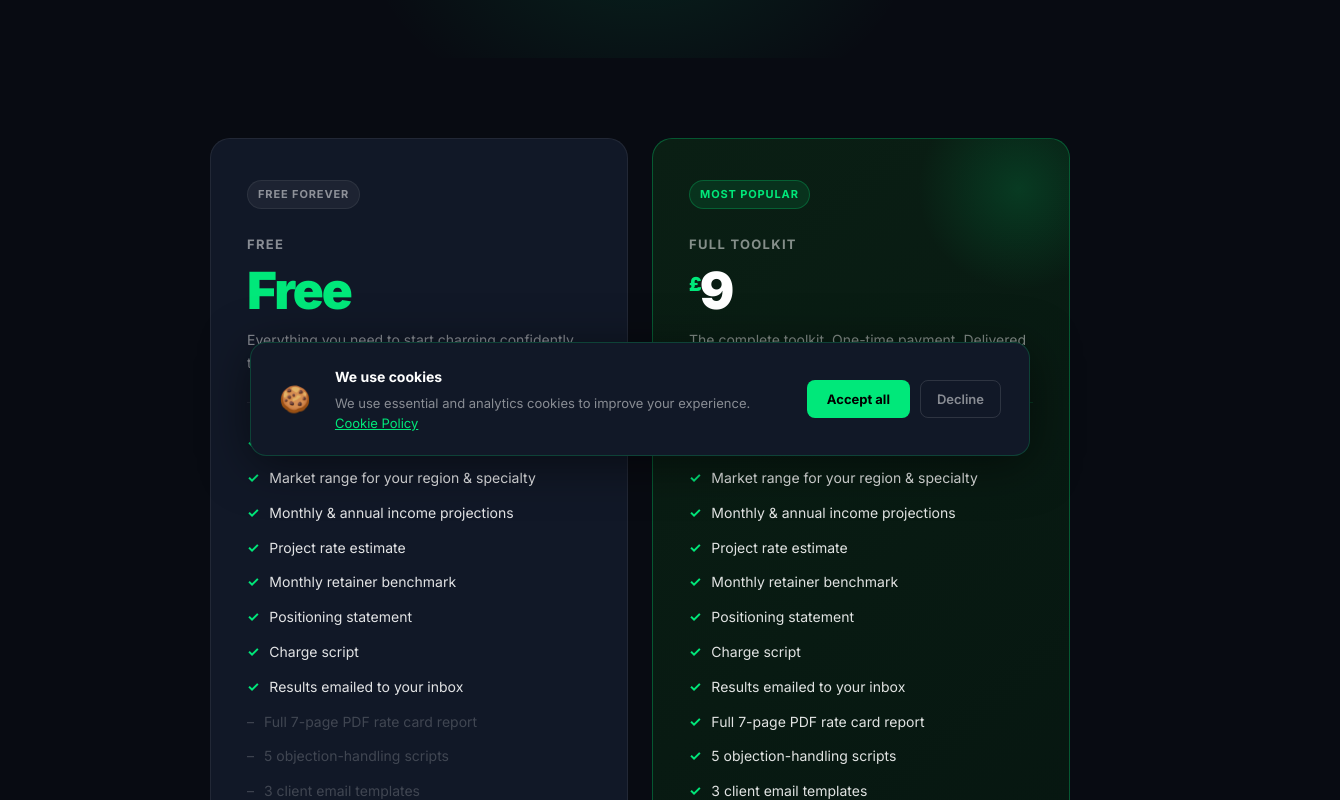
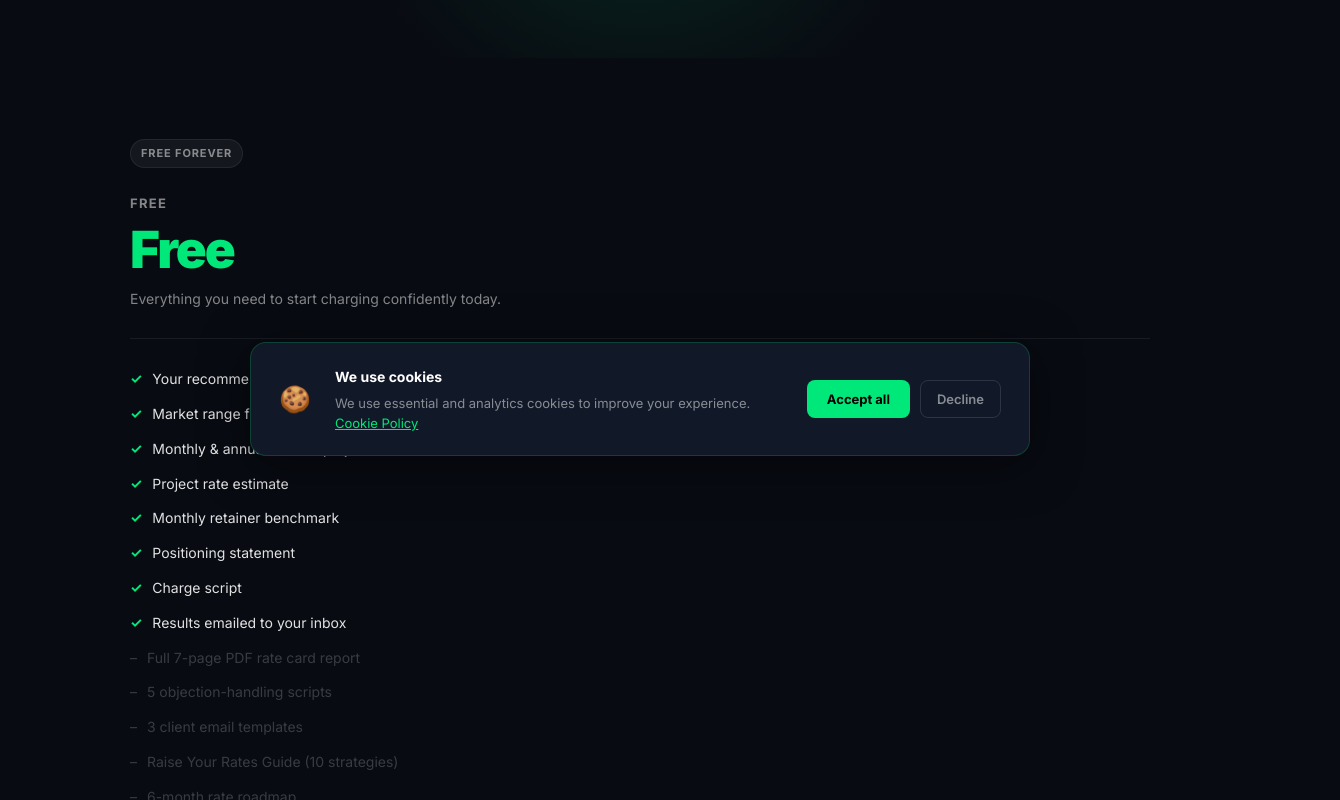
Before and after one commit to claritycost/claritycosts, a React (Vite) app: page /pricing in a window 1280 px wide. Shown: the part 320-1120 px from the top of the page, 1340 px wide, since content can reach past the window. Built offline with nearby package versions, Linux system fonts and the light colour scheme.

Commit message:
Update Pricing.jsx

```diff
--- a/src/pages/Pricing.jsx
+++ b/src/pages/Pricing.jsx
@@ -14,6 +14,7 @@ const FAQS = [
 
 export default function Pricing() {
   const [open, setOpen] = useState(null)
+
   return (
     <>
       <div className="page-header">
@@ -25,56 +26,72 @@ export default function Pricing() {
       </div>
 
       <div className="section">
-        <div style={{display:'grid',gridTemplateColumns:'1fr 1fr',gap:24,maxWidth:860,margin:'0 auto 80px'}}>
+        {/* Pricing cards — stack on mobile */}
+        <div className="pricing-cards">
+
           {/* Free */}
-          <div style={{background:'var(--card)',border:'1px solid var(--border)',borderRadius:20,padding:'40px 36px'}}>
-            <span className="badge badge-dim" style={{marginBottom:24,display:'inline-block'}}>Free forever</span>
-            <div style={{fontSize:13,fontWeight:700,textTransform:'uppercase',letterSpacing:'.1em',color:'var(--muted)',marginBottom:10}}>Free</div>
-            <div style={{fontSize:'3.2rem',fontWeight:900,color:'var(--green)',lineHeight:1,letterSpacing:'-0.04em',marginBottom:12}}>Free</div>
-            <p style={{fontSize:14,color:'var(--muted)',marginBottom:28,lineHeight:1.65}}>Everything you need to start charging confidently today.</p>
-            <hr style={{border:'none',borderTop:'1px solid var(--border)',marginBottom:28}} />
-            <ul style={{listStyle:'none',display:'flex',flexDirection:'column',gap:11,marginBottom:36}}>
-              {FREE.map(f=><li key={f} style={{display:'flex',alignItems:'flex-start',gap:10,fontSize:14,color:'var(--text)'}}><span style={{color:'var(--green)',fontWeight:700,flexShrink:0}}>✓</span>{f}</li>)}
-              {PAID_ONLY.map(f=><li key={f} style={{display:'flex',alignItems:'flex-start',gap:10,fontSize:14,color:'rgba(255,255,255,.2)'}}><span style={{flexShrink:0}}>–</span>{f}</li>)}
+          <div className="pricing-card pricing-card--free">
+            <span className="badge badge-dim" style={{ marginBottom: 24, display: 'inline-block' }}>Free forever</span>
+            <div style={{ fontSize: 13, fontWeight: 700, textTransform: 'uppercase', letterSpacing: '.1em', color: 'var(--muted)', marginBottom: 10 }}>Free</div>
+            <div style={{ fontSize: '3.2rem', fontWeight: 900, color: 'var(--green)', lineHeight: 1, letterSpacing: '-0.04em', marginBottom: 12 }}>Free</div>
+            <p style={{ fontSize: 14, color: 'var(--muted)', marginBottom: 28, lineHeight: 1.65 }}>Everything you need to start charging confidently today.</p>
+            <hr style={{ border: 'none', borderTop: '1px solid var(--border)', marginBottom: 28 }} />
+            <ul style={{ listStyle: 'none', display: 'flex', flexDirection: 'column', gap: 11, marginBottom: 36 }}>
+              {FREE.map(f => (
+                <li key={f} style={{ display: 'flex', alignItems: 'flex-start', gap: 10, fontSize: 14, color: 'var(--text)' }}>
+                  <span style={{ color: 'var(--green)', fontWeight: 700, flexShrink: 0 }}>✓</span>{f}
+                </li>
+              ))}
+              {PAID_ONLY.map(f => (
+                <li key={f} style={{ display: 'flex', alignItems: 'flex-start', gap: 10, fontSize: 14, color: 'rgba(255,255,255,.2)' }}>
+                  <span style={{ flexShrink: 0 }}>–</span>{f}
+                </li>
+              ))}
             </ul>
-            <Link to="/start" className="btn-outline" style={{width:'100%'}}>Calculate my rate →</Link>
+            <Link to="/start" className="btn-outline" style={{ width: '100%' }}>Calculate my rate →</Link>
           </div>
+
           {/* Paid */}
-          <div style={{background:'linear-gradient(140deg,#0a1f14,#061510)',border:'1px solid rgba(0,232,122,.3)',borderRadius:20,padding:'40px 36px',position:'relative',overflow:'hidden'}}>
-            <div style={{position:'absolute',top:-60,right:-60,width:220,height:220,background:'radial-gradient(circle,rgba(0,232,122,.15) 0%,transparent 65%)',pointerEvents:'none'}} />
-            <span className="badge badge-green" style={{marginBottom:24,display:'inline-block'}}>Most popular</span>
-            <div style={{fontSize:13,fontWeight:700,textTransform:'uppercase',letterSpacing:'.1em',color:'var(--muted)',marginBottom:10}}>Full Toolkit</div>
-            <div style={{fontSize:'3.2rem',fontWeight:900,color:'var(--white)',lineHeight:1,letterSpacing:'-0.04em',marginBottom:12}}>
-              <sup style={{fontSize:'1.2rem',verticalAlign:'super',color:'var(--green)'}}>£</sup>9
+          <div className="pricing-card pricing-card--paid">
+            <div style={{ position: 'absolute', top: -60, right: -60, width: 220, height: 220, background: 'radial-gradient(circle,rgba(0,232,122,.15) 0%,transparent 65%)', pointerEvents: 'none' }} />
+            <span className="badge badge-green" style={{ marginBottom: 24, display: 'inline-block' }}>Most popular</span>
+            <div style={{ fontSize: 13, fontWeight: 700, textTransform: 'uppercase', letterSpacing: '.1em', color: 'var(--muted)', marginBottom: 10 }}>Full Toolkit</div>
+            <div style={{ fontSize: '3.2rem', fontWeight: 900, color: 'var(--white)', lineHeight: 1, letterSpacing: '-0.04em', marginBottom: 12 }}>
+              <sup style={{ fontSize: '1.2rem', verticalAlign: 'super', color: 'var(--green)' }}>£</sup>9
             </div>
-            <p style={{fontSize:14,color:'var(--muted)',marginBottom:28,lineHeight:1.65}}>The complete toolkit. One-time payment. Delivered instantly.</p>
-            <hr style={{border:'none',borderTop:'1px solid rgba(0,232,122,.15)',marginBottom:28}} />
-            <ul style={{listStyle:'none',display:'flex',flexDirection:'column',gap:11,marginBottom:36}}>
-              {[...FREE,...PAID_ONLY].map(f=><li key={f} style={{display:'flex',alignItems:'flex-start',gap:10,fontSize:14,color:'var(--text)'}}><span style={{color:'var(--green)',fontWeight:700,flexShrink:0}}>✓</span>{f}</li>)}
+            <p style={{ fontSize: 14, color: 'var(--muted)', marginBottom: 28, lineHeight: 1.65 }}>The complete toolkit. One-time payment. Delivered instantly.</p>
+            <hr style={{ border: 'none', borderTop: '1px solid rgba(0,232,122,.15)', marginBottom: 28 }} />
+            <ul style={{ listStyle: 'none', display: 'flex', flexDirection: 'column', gap: 11, marginBottom: 36 }}>
+              {[...FREE, ...PAID_ONLY].map(f => (
+                <li key={f} style={{ display: 'flex', alignItems: 'flex-start', gap: 10, fontSize: 14, color: 'var(--text)' }}>
+                  <span style={{ color: 'var(--green)', fontWeight: 700, flexShrink: 0 }}>✓</span>{f}
+                </li>
+              ))}
             </ul>
-            <Link to="/start" className="btn-green" style={{width:'100%'}}>Get the full toolkit →</Link>
-            <p style={{fontSize:12,color:'var(--muted2)',textAlign:'center',marginTop:14}}>One-time · No subscription · Instant delivery</p>
+            <Link to="/start" className="btn-green" style={{ width: '100%' }}>Get the full toolkit →</Link>
+            <p style={{ fontSize: 12, color: 'var(--muted2)', textAlign: 'center', marginTop: 14 }}>One-time · No subscription · Instant delivery</p>
           </div>
+
         </div>
 
         {/* Compare table */}
         <div className="section-tag">Full comparison</div>
         <h2>What's included</h2>
-        <div style={{marginTop:40,border:'1px solid var(--border)',borderRadius:16,overflow:'hidden',marginBottom:80}}>
-          <table style={{width:'100%',borderCollapse:'collapse'}}>
+        <div style={{ marginTop: 40, border: '1px solid var(--border)', borderRadius: 16, overflow: 'hidden', marginBottom: 80 }}>
+          <table style={{ width: '100%', borderCollapse: 'collapse' }}>
             <thead>
-              <tr style={{borderBottom:'1px solid var(--border)'}}>
-                <th style={{textAlign:'left',padding:'14px 20px',fontSize:12,fontWeight:700,textTransform:'uppercase',letterSpacing:'.08em',color:'var(--muted2)'}}>Feature</th>
-                <th style={{textAlign:'center',padding:'14px 20px',fontSize:12,fontWeight:700,textTransform:'uppercase',letterSpacing:'.08em',color:'var(--muted2)'}}>Free</th>
-                <th style={{textAlign:'center',padding:'14px 20px',fontSize:12,fontWeight:700,textTransform:'uppercase',letterSpacing:'.08em',color:'var(--green)'}}>Full Toolkit (£9)</th>
+              <tr style={{ borderBottom: '1px solid var(--border)' }}>
+                <th style={{ textAlign: 'left', padding: '14px 20px', fontSize: 12, fontWeight: 700, textTransform: 'uppercase', letterSpacing: '.08em', color: 'var(--muted2)' }}>Feature</th>
+                <th style={{ textAlign: 'center', padding: '14px 20px', fontSize: 12, fontWeight: 700, textTransform: 'uppercase', letterSpacing: '.08em', color: 'var(--muted2)' }}>Free</th>
+                <th style={{ textAlign: 'center', padding: '14px 20px', fontSize: 12, fontWeight: 700, textTransform: 'uppercase', letterSpacing: '.08em', color: 'var(--green)' }}>Full Toolkit (£9)</th>
               </tr>
             </thead>
             <tbody>
-              {COMPARE.map(([feat,free,paid])=>(
-                <tr key={feat} style={{borderBottom:'1px solid var(--border)'}}>
-                  <td style={{padding:'13px 20px',fontSize:14,color:'var(--muted)'}}>{feat}</td>
-                  <td style={{padding:'13px 20px',textAlign:'center'}}>{free?<span style={{color:'var(--green)',fontWeight:700,fontSize:16}}>✓</span>:<span style={{color:'rgba(255,255,255,.15)'}}>–</span>}</td>
-                  <td style={{padding:'13px 20px',textAlign:'center'}}>{paid?<span style={{color:'var(--green)',fontWeight:700,fontSize:16}}>✓</span>:<span style={{color:'rgba(255,255,255,.15)'}}>–</span>}</td>
+              {COMPARE.map(([feat, free, paid]) => (
+                <tr key={feat} style={{ borderBottom: '1px solid var(--border)' }}>
+                  <td style={{ padding: '13px 20px', fontSize: 14, color: 'var(--muted)' }}>{feat}</td>
+                  <td style={{ padding: '13px 20px', textAlign: 'center' }}>{free ? <span style={{ color: 'var(--green)', fontWeight: 700, fontSize: 16 }}>✓</span> : <span style={{ color: 'rgba(255,255,255,.15)' }}>–</span>}</td>
+                  <td style={{ padding: '13px 20px', textAlign: 'center' }}>{paid ? <span style={{ color: 'var(--green)', fontWeight: 700, fontSize: 16 }}>✓</span> : <span style={{ color: 'rgba(255,255,255,.15)' }}>–</span>}</td>
                 </tr>
               ))}
             </tbody>
@@ -84,14 +101,17 @@ export default function Pricing() {
         {/* FAQ */}
         <div className="section-tag">FAQ</div>
         <h2>Frequently asked <span className="green">questions</span></h2>
-        <div style={{marginTop:40,borderTop:'1px solid var(--border)',maxWidth:760}}>
-          {FAQS.map((f,i)=>(
-            <div key={i} style={{borderBottom:'1px solid var(--border)'}}>
-              <button onClick={()=>setOpen(o=>o===i?null:i)} style={{width:'100%',background:'none',border:'none',padding:'20px 0',textAlign:'left',fontFamily:'inherit',fontSize:15,fontWeight:700,color:open===i?'var(--green)':'var(--white)',cursor:'pointer',display:'flex',justifyContent:'space-between',alignItems:'center',gap:16}}>
+        <div style={{ marginTop: 40, borderTop: '1px solid var(--border)', maxWidth: 760 }}>
+          {FAQS.map((f, i) => (
+            <div key={i} style={{ borderBottom: '1px solid var(--border)' }}>
+              <button
+                onClick={() => setOpen(o => o === i ? null : i)}
+                style={{ width: '100%', background: 'none', border: 'none', padding: '20px 0', textAlign: 'left', fontFamily: 'inherit', fontSize: 15, fontWeight: 700, color: open === i ? 'var(--green)' : 'var(--white)', cursor: 'pointer', display: 'flex', justifyContent: 'space-between', alignItems: 'center', gap: 16 }}
+              >
                 {f.q}
-                <span style={{fontSize:'1.2rem',color:'var(--muted)',flexShrink:0,display:'inline-block',transition:'transform .25s',transform:open===i?'rotate(45deg)':'none'}}>+</span>
+                <span style={{ fontSize: '1.2rem', color: 'var(--muted)', flexShrink: 0, display: 'inline-block', transition: 'transform .25s', transform: open === i ? 'rotate(45deg)' : 'none' }}>+</span>
               </button>
-              {open===i && <p style={{fontSize:14,color:'var(--muted)',lineHeight:1.75,paddingBottom:20}}>{f.a}</p>}
+              {open === i && <p style={{ fontSize: 14, color: 'var(--muted)', lineHeight: 1.75, paddingBottom: 20 }}>{f.a}</p>}
             </div>
           ))}
         </div>
@@ -99,7 +119,7 @@ export default function Pricing() {
 
       <div className="trust-strip">
         <div className="trust-inner">
-          {['No subscription','One-time payment','Instant delivery','GDPR compliant','100% UK market data'].map(t=>(
+          {['No subscription', 'One-time payment', 'Instant delivery', 'GDPR compliant', '100% UK market data'].map(t => (
             <div key={t} className="trust-item"><div className="dot" />{t}</div>
           ))}
         </div>
```
